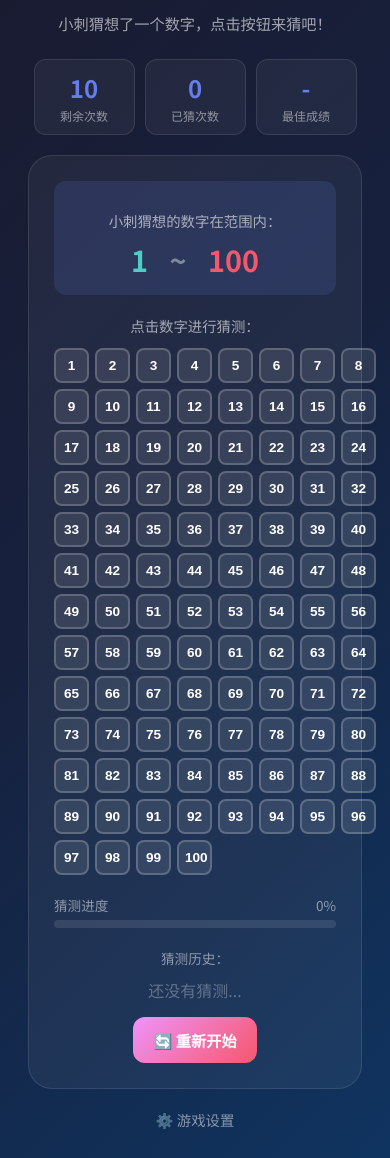
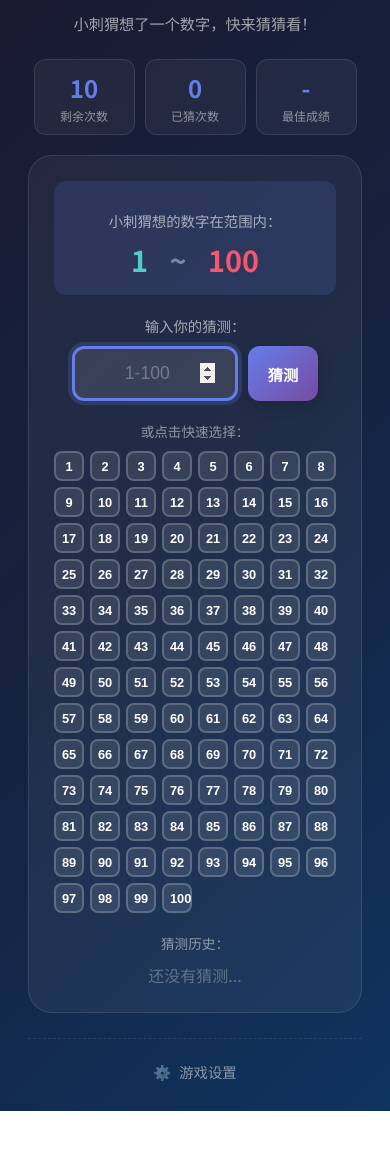
Before and after one commit to jzyztzn/smallaigame, a plain HTML site: page guess-number-game/web-game.html in a window 390 px wide. Shown: the part 156-1314 px from the top of the page. After the commit the page ends 1267 px from the top, so only its background shows below. Drawn offline with Linux system fonts and the light colour scheme.

Commit message:
update
init

```diff
--- a/guess-number-game/web-game.html
+++ b/guess-number-game/web-game.html
@@ -96,46 +96,81 @@
       font-weight: 700;
     }
 
-    .range-values .min {
-      color: #4ecdc4;
-    }
-
-    .range-values .max {
-      color: #f5576c;
-    }
-
+    .range-values .min { color: #4ecdc4; }
+    .range-values .max { color: #f5576c; }
     .range-values .arrow {
       color: rgba(255,255,255,0.4);
       margin: 0 15px;
     }
 
-    /* 猜测范围 */
-    .guess-section {
+    /* 键盘输入区 */
+    .input-section {
       margin-bottom: 20px;
     }
 
-    .guess-label {
+    .input-section label {
+      display: block;
       font-size: 0.9rem;
       color: rgba(255,255,255,0.6);
-      margin-bottom: 12px;
+      margin-bottom: 10px;
     }
 
-    /* 数字网格 - 动态范围 */
+    .input-group {
+      display: flex;
+      gap: 10px;
+      justify-content: center;
+    }
+
+    #guessInput {
+      width: 150px;
+      padding: 14px 20px;
+      font-size: 1.3rem;
+      font-weight: 700;
+      background: rgba(255,255,255,0.1);
+      border: 3px solid rgba(255,255,255,0.2);
+      border-radius: var(--radius-md);
+      color: #fff;
+      text-align: center;
+      outline: none;
+      transition: all 0.3s;
+    }
+
+    #guessInput:focus {
+      border-color: #667eea;
+      box-shadow: 0 0 0 4px rgba(102, 126, 234, 0.2);
+    }
+
+    #guessInput::placeholder {
+      color: rgba(255,255,255,0.3);
+      font-weight: 400;
+    }
+
+    /* 按钮网格 - 作为辅助 */
+    .quick-btns {
+      margin-bottom: 20px;
+    }
+
+    .quick-btns label {
+      display: block;
+      font-size: 0.85rem;
+      color: rgba(255,255,255,0.5);
+      margin-bottom: 10px;
+    }
+
     .number-grid {
       display: grid;
       grid-template-columns: repeat(10, 1fr);
       gap: 6px;
-      margin-bottom: 15px;
     }
 
     .num-btn {
       aspect-ratio: 1;
-      min-width: 40px;
+      min-width: 35px;
       background: rgba(255,255,255,0.1);
       border: 2px solid rgba(255,255,255,0.2);
       border-radius: var(--radius-sm);
       color: #fff;
-      font-size: 1rem;
+      font-size: 0.9rem;
       font-weight: 600;
       cursor: pointer;
       transition: all 0.2s;
@@ -152,40 +187,13 @@
     }
 
     .num-btn.disabled {
-      opacity: 0.3;
+      opacity: 0.25;
       cursor: not-allowed;
     }
 
     .num-btn.selected {
       background: #4ecdc4;
       border-color: #4ecdc4;
-    }
-
-    /* 进度条 */
-    .progress-section {
-      margin: 15px 0;
-    }
-
-    .progress-info {
-      display: flex;
-      justify-content: space-between;
-      font-size: 0.85rem;
-      color: rgba(255,255,255,0.5);
-      margin-bottom: 5px;
-    }
-
-    .progress-bar {
-      height: 8px;
-      background: rgba(255,255,255,0.1);
-      border-radius: 4px;
-      overflow: hidden;
-    }
-
-    .progress-fill {
-      height: 100%;
-      background: linear-gradient(90deg, #667eea, #764ba2);
-      border-radius: 4px;
-      transition: width 0.3s ease;
     }
 
     /* 历史记录 */
@@ -253,21 +261,21 @@
       color: rgba(255,255,255,0.7);
     }
 
-    /* 操作按钮 */
-    .action-btns {
-      display: flex;
-      gap: 10px;
-      justify-content: center;
-      margin-top: 15px;
+    /* 设置面板 */
+    .settings-section {
+      margin-top: 25px;
+      padding-top: 20px;
+      border-top: 1px dashed rgba(255,255,255,0.1);
     }
 
-    /* 设置面板 */
     .settings-toggle {
-      margin-top: 20px;
       color: rgba(255,255,255,0.5);
       cursor: pointer;
       font-size: 0.9rem;
       transition: color 0.3s;
+      display: inline-flex;
+      align-items: center;
+      gap: 8px;
     }
 
     .settings-toggle:hover {
@@ -307,26 +315,20 @@
       border-radius: var(--radius-sm);
       color: #fff;
       text-align: center;
+      font-size: 0.95rem;
     }
 
     @media (max-width: 500px) {
       .number-grid {
         grid-template-columns: repeat(8, 1fr);
       }
-
       .num-btn {
-        min-width: 35px;
-        font-size: 0.85rem;
+        min-width: 30px;
+        font-size: 0.8rem;
       }
-
-      .stats-bar {
-        gap: 10px;
-      }
-
-      .stat {
-        padding: 10px 12px;
-        min-width: 75px;
-      }
+      .stats-bar { gap: 10px; }
+      .stat { padding: 10px 12px; min-width: 75px; }
+      #guessInput { width: 120px; font-size: 1.1rem; }
     }
   </style>
 </head>
@@ -340,7 +342,7 @@
 
   <div class="container">
     <h1>🎯 猜数字</h1>
-    <p class="subtitle">小刺猬想了一个数字，点击按钮来猜吧！</p>
+    <p class="subtitle">小刺猬想了一个数字，快来猜猜看！</p>
 
     <div class="stats-bar">
       <div class="stat">
@@ -367,19 +369,19 @@
         </div>
       </div>
 
-      <div class="guess-section">
-        <p class="guess-label">点击数字进行猜测：</p>
-        <div class="number-grid" id="numberGrid"></div>
+      <!-- 键盘输入区 -->
+      <div class="input-section">
+        <label>输入你的猜测：</label>
+        <div class="input-group">
+          <input type="number" id="guessInput" placeholder="1-100" min="1" max="100" autofocus>
+          <button class="hg-btn hg-btn-primary" onclick="submitGuess()">猜测</button>
+        </div>
       </div>
 
-      <div class="progress-section">
-        <div class="progress-info">
-          <span>猜测进度</span>
-          <span id="progressText">0%</span>
-        </div>
-        <div class="progress-bar">
-          <div class="progress-fill" id="progressFill" style="width: 0%"></div>
-        </div>
+      <!-- 快速选择按钮 -->
+      <div class="quick-btns">
+        <label>或点击快速选择：</label>
+        <div class="number-grid" id="numberGrid"></div>
       </div>
 
       <div class="history-section">
@@ -391,14 +393,13 @@
 
       <div class="result-message" id="resultMessage"></div>
       <div class="hint-text" id="hintText"></div>
-
-      <div class="action-btns">
-        <button class="hg-btn hg-btn-secondary" onclick="restartGame()">🔄 重新开始</button>
-      </div>
     </div>
 
+    <!-- 设置 -->
+    <div class="settings-section">
       <div class="settings-toggle" onclick="toggleSettings()">
-      ⚙️ 游戏设置
+        <span>⚙️</span>
+        <span>游戏设置</span>
       </div>
       <div class="settings-panel" id="settingsPanel">
         <div class="settings-row">
@@ -411,11 +412,12 @@
         </div>
         <div class="settings-row">
           <label>尝试次数：</label>
-        <input type="number" id="settingAttempts" value="10" min="3">
+          <input type="number" id="settingAttempts" value="10" min="3" max="20">
         </div>
         <button class="hg-btn hg-btn-primary hg-w-full" onclick="applySettings()" style="margin-top: 10px;">
           应用设置
         </button>
+      </div>
     </div>
   </div>
 
@@ -438,32 +440,14 @@
       gameOver: false
     };
 
-    // 提示语库
+    // 提示语
     const hints = {
-      high: [
-        '太大了！往小一点试试~',
-        '高了高了，降温一下！',
-        '猜太大了，再小一点！',
-        '哎呀，这个数偏大~',
-        '太高啦，往下降降！'
-      ],
-      low: [
-        '太小了！往大一点试试~',
-        '低了低了，升温一下！',
-        '猜太小了，再大一点！',
-        '哎呀，这个数偏小~',
-        '太低啦，往上涨涨！'
-      ],
-      veryClose: [
-        '哇！太接近了！！',
-        '就差一点点！',
-        '近在咫尺啊！',
-        '超级接近了！',
-        '几乎猜到了呢！'
-      ]
+      high: ['太大了！往小一点~', '高了高了，降温一下！', '猜太大了，再小一点！'],
+      low: ['太小了！往大一点~', '低了低了，升温一下！', '猜太小了，再大一点！'],
+      veryClose: ['哇！太接近了！！', '就差一点点！', '近在咫尺啊！']
     };
 
-    // 初始化游戏
+    // 初始化
     function initGame() {
       state.target = HedgehogLib.utils.random(config.min, config.max);
       state.attemptsLeft = config.maxAttempts;
@@ -475,6 +459,12 @@
       updateUI();
       updateBestDisplay();
       clearResult();
+
+      document.getElementById('guessInput').min = config.min;
+      document.getElementById('guessInput').max = config.max;
+      document.getElementById('guessInput').placeholder = `${config.min}-${config.max}`;
+      document.getElementById('guessInput').value = '';
+      document.getElementById('guessInput').focus();
     }
 
     // 渲染数字网格
@@ -490,30 +480,20 @@
         const isDisabled = isNumberDisabled(num);
         return `<button class="num-btn ${isDisabled ? 'disabled' : ''}"
                         onclick="makeGuess(${num})"
-                        ${isDisabled ? 'disabled' : ''}>
-                  ${num}
-                </button>`;
+                        ${isDisabled ? 'disabled' : ''}>${num}</button>`;
       }).join('');
     }
 
-    // 检查数字是否应该被禁用
+    // 检查数字是否禁用
     function isNumberDisabled(num) {
       if (state.gameOver) return true;
-
       for (const item of state.history) {
         if (item.number === num) return true;
       }
-
-      // 如果数字超出当前范围也禁用
-      if (num < state.history.filter(h => h.type === 'low').reduce((max, h) => Math.max(max, h.number), config.min) ||
-          num > state.history.filter(h => h.type === 'high').reduce((min, h) => Math.min(min, h.number), config.max)) {
-        return true;
-      }
-
       return false;
     }
 
-    // 猜测
+    // 执行猜测
     function makeGuess(num) {
       if (state.gameOver) return;
       if (isNumberDisabled(num)) return;
@@ -521,7 +501,6 @@
       state.guessedCount++;
       state.attemptsLeft = config.maxAttempts - state.guessedCount;
 
-      const diff = Math.abs(num - state.target);
       let hint = '';
       let type = '';
 
@@ -533,31 +512,50 @@
         hint = HedgehogLib.utils.pick(hints.low);
       }
 
-      // 非常接近时添加特殊提示
+      const diff = Math.abs(num - state.target);
       if (diff <= 3 && num !== state.target) {
         hint = HedgehogLib.utils.pick(hints.veryClose) + ' ' + hint;
       }
 
       state.history.push({ number: num, type: type, diff: diff });
 
-      // 检查是否猜中
       if (num === state.target) {
         victory();
         return;
       }
 
-      // 检查是否用完次数
       if (state.attemptsLeft <= 0) {
         defeat();
         return;
       }
 
-      // 更新界面
       renderNumberGrid();
       updateUI();
       updateHistoryDisplay();
       showHint(hint);
     }
+
+    // 键盘提交
+    function submitGuess() {
+      const input = document.getElementById('guessInput');
+      const num = parseInt(input.value);
+
+      if (isNaN(num) || num < config.min || num > config.max) {
+        alert(`请输入 ${config.min} 到 ${config.max} 之间的数字！`);
+        return;
+      }
+
+      makeGuess(num);
+      input.value = '';
+      input.focus();
+    }
+
+    // 键盘事件
+    document.getElementById('guessInput').addEventListener('keypress', (e) => {
+      if (e.key === 'Enter') {
+        submitGuess();
+      }
+    });
 
     // 胜利
     function victory() {
@@ -570,11 +568,10 @@
         updateBestDisplay();
       }
 
-      showResult(`🎉 恭喜你！猜对了！\n只用了 ${state.guessedCount} 次就找到了！\n${isNewBest ? '🏆 新纪录！' : ''}`, 'success');
+      showResult(`🎉 恭喜你！只用了 ${state.guessedCount} 次就找到了！${isNewBest ? '🏆 新纪录！' : ''}`, 'success');
       HedgehogLib.effects.showConfetti();
       renderNumberGrid();
 
-      // 延迟重新开始
       setTimeout(() => {
         if (confirm(`太棒了！你用了 ${state.guessedCount} 次就猜到了！\n\n要再来一局吗？`)) {
           initGame();
@@ -585,8 +582,7 @@
     // 失败
     function defeat() {
       state.gameOver = true;
-
-      showResult(`😢 游戏结束！\n正确答案是 <strong>${state.target}</strong>\n下次再接再厉！`, 'error');
+      showResult(`😢 游戏结束！正确答案是 <strong>${state.target}</strong>`, 'error');
       renderNumberGrid();
 
       setTimeout(() => {
@@ -601,7 +597,6 @@
       document.getElementById('remaining').textContent = state.attemptsLeft;
       document.getElementById('guessed').textContent = state.guessedCount;
 
-      // 计算范围
       let currentMin = config.min;
       let currentMax = config.max;
 
@@ -616,39 +611,31 @@
 
       document.getElementById('minRange').textContent = currentMin;
       document.getElementById('maxRange').textContent = currentMax;
-
-      // 进度
-      const progress = Math.min(100, (state.guessedCount / config.maxAttempts) * 100);
-      document.getElementById('progressFill').style.width = progress + '%';
-      document.getElementById('progressText').textContent = Math.round(progress) + '%';
     }
 
-    // 更新历史显示
+    // 更新历史
     function updateHistoryDisplay() {
       const list = document.getElementById('historyList');
-
       if (state.history.length === 0) {
         list.innerHTML = '<span style="color: rgba(255,255,255,0.3);">还没有猜测...</span>';
         return;
       }
-
       list.innerHTML = state.history.map(item => {
         const icon = item.type === 'high' ? '⬆️' : '⬇️';
-        const cls = item.type === 'high' ? 'high' : 'low';
-        return `<span class="history-item ${cls}">${item.number} ${icon}</span>`;
+        return `<span class="history-item ${item.type}">${item.number} ${icon}</span>`;
       }).join('');
     }
 
-    // 更新最佳成绩显示
+    // 更新最佳
     function updateBestDisplay() {
       document.getElementById('best').textContent = state.bestScore !== null ? state.bestScore : '-';
     }
 
     // 显示提示
     function showHint(text) {
-      const hintEl = document.getElementById('hintText');
-      hintEl.textContent = '🦔 ' + text;
-      hintEl.style.display = 'block';
+      const el = document.getElementById('hintText');
+      el.textContent = '🦔 ' + text;
+      el.style.display = 'block';
     }
 
     // 显示结果
@@ -666,11 +653,6 @@
       updateHistoryDisplay();
     }
 
-    // 重新开始
-    function restartGame() {
-      initGame();
-    }
-
     // 切换设置
     function toggleSettings() {
       document.getElementById('settingsPanel').classList.toggle('show');
@@ -686,7 +668,6 @@
         alert('最小值必须小于最大值！');
         return;
       }
-
       if (newAttempts < 3 || newAttempts > 20) {
         alert('尝试次数必须在 3-20 之间！');
         return;
@@ -700,7 +681,7 @@
       initGame();
     }
 
-    // 初始化
+    // 启动
     initGame();
   </script>
 </body>
```
Also changed, not shown: typing-test/index.html (+93 -19 lines). Lines whose indentation alone changed are shown as unchanged.
